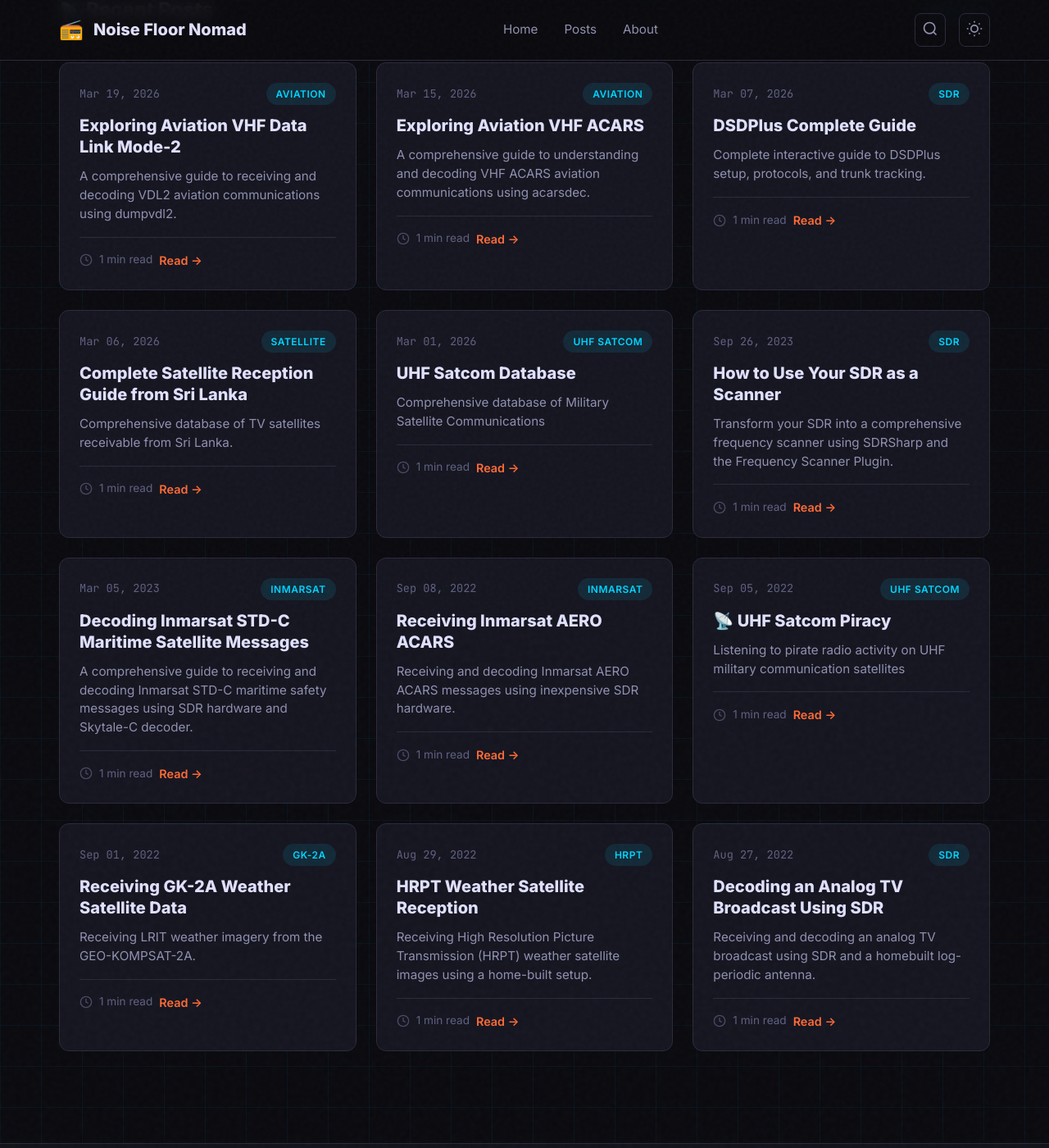
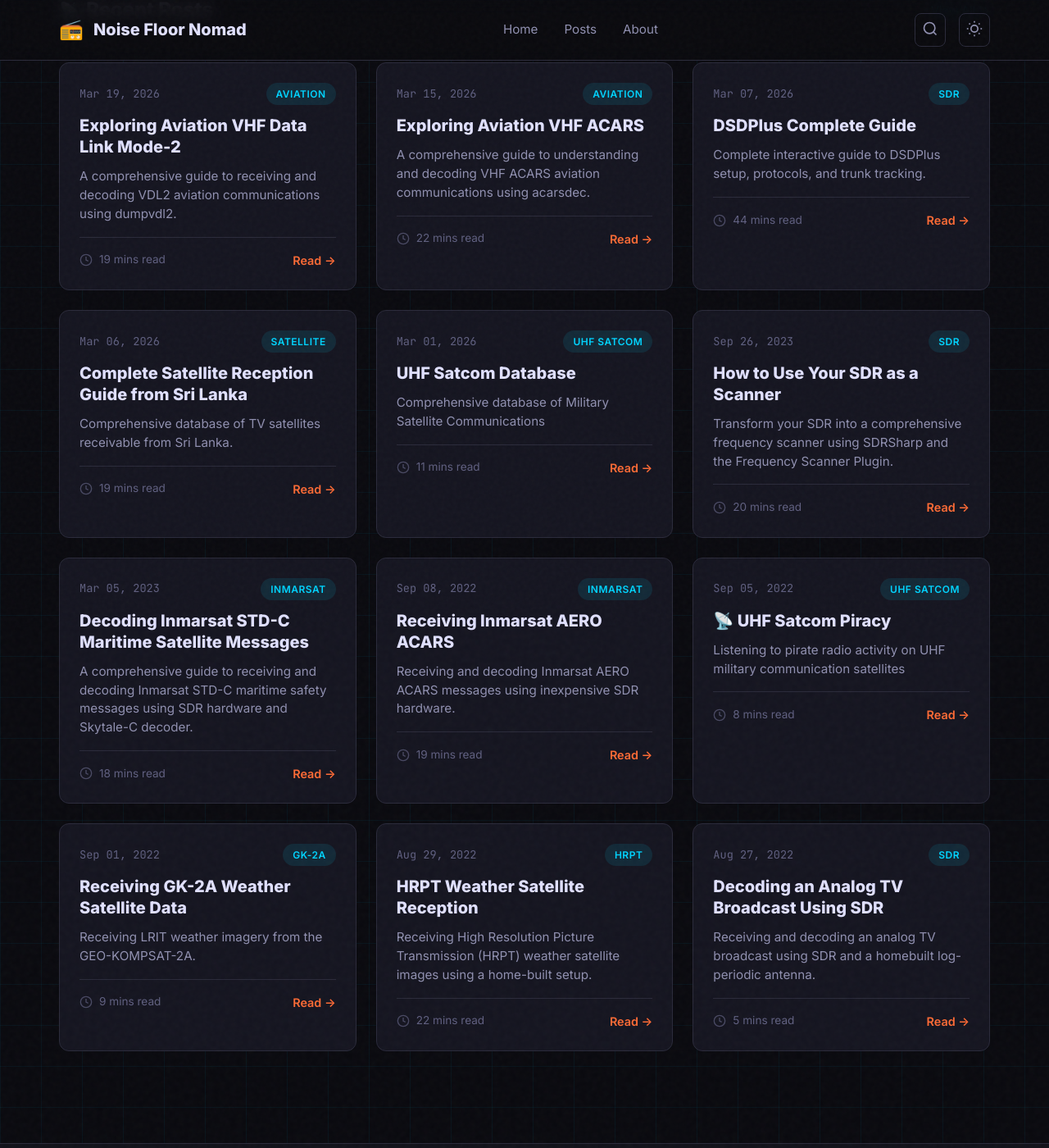
Before and after one commit to hmdsamarasekara/hmdsamarasekara.github.io, a Jekyll site: the page built from index.md, in a window 1280 px wide and 1400 px high, scrolled down 765 px. Shown: the whole window at 82% size. Built offline with Jekyll 4.4.1, drawn with Linux system fonts in a browser that asks for light colours.

Commit message:
Update home.html

```diff
--- a/_layouts/home.html
+++ b/_layouts/home.html
@@ -89,15 +89,14 @@ layout: default
                             <circle cx="12" cy="12" r="10"></circle>
                             <polyline points="12 6 12 12 16 14"></polyline>
                         </svg>
-                        {% assign words = page.content | number_of_words %}
+                        {% assign words = post.content | number_of_words %}
                         {% assign minutes = words | divided_by: 180.0 | ceil %}
 
-                        <span class="stat">
-                            {% if minutes <= 1 %}
-                                1 min read
-                            {% else %}
-                                {{ minutes }} mins read
-                            {% endif %}
+                        {% if minutes <= 1 %}
+                            1 min read
+                        {% else %}
+                        {{ minutes }} mins read
+                        {% endif %}
                     </span>
                     <a href="{{ post.url | relative_url }}" class="read-more">Read →</a>
                 </div>
```
